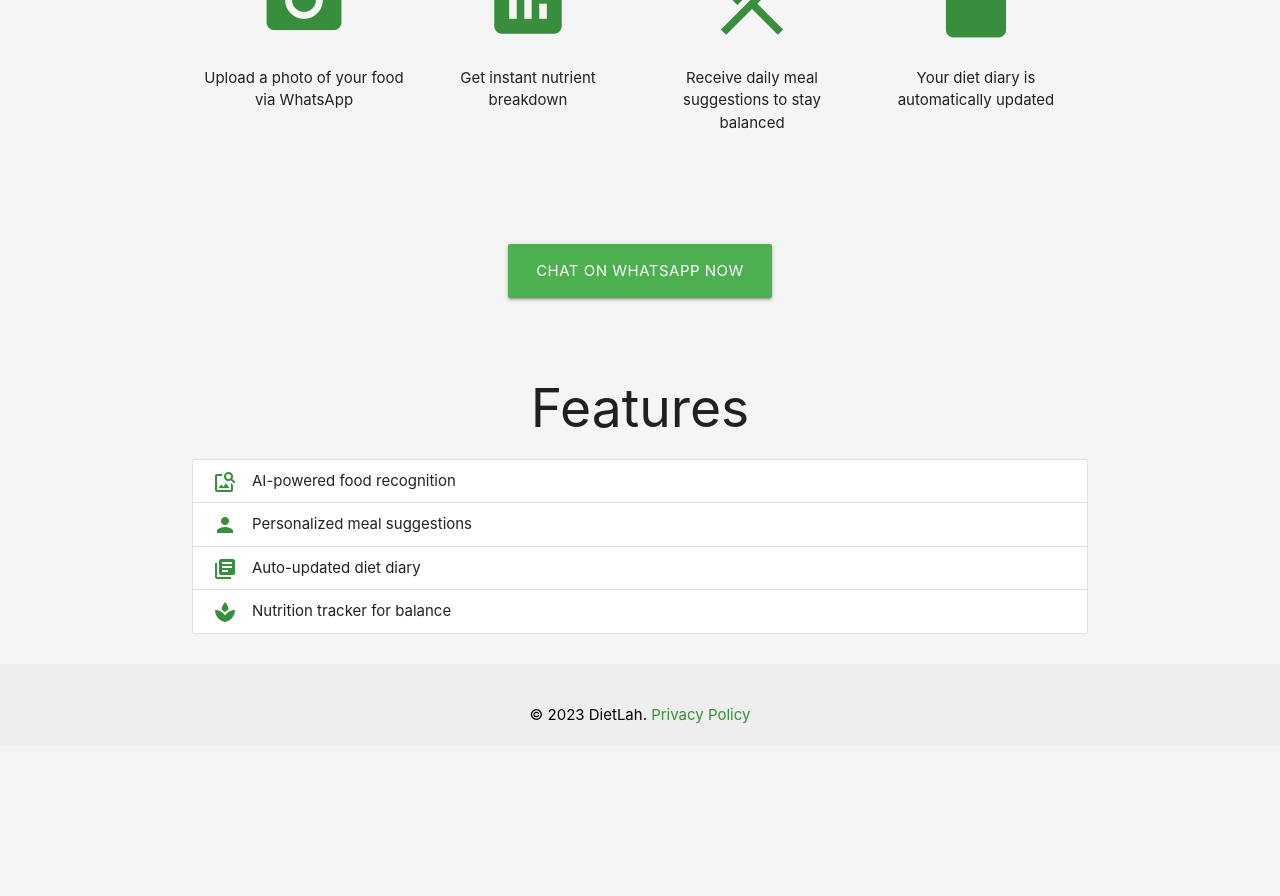
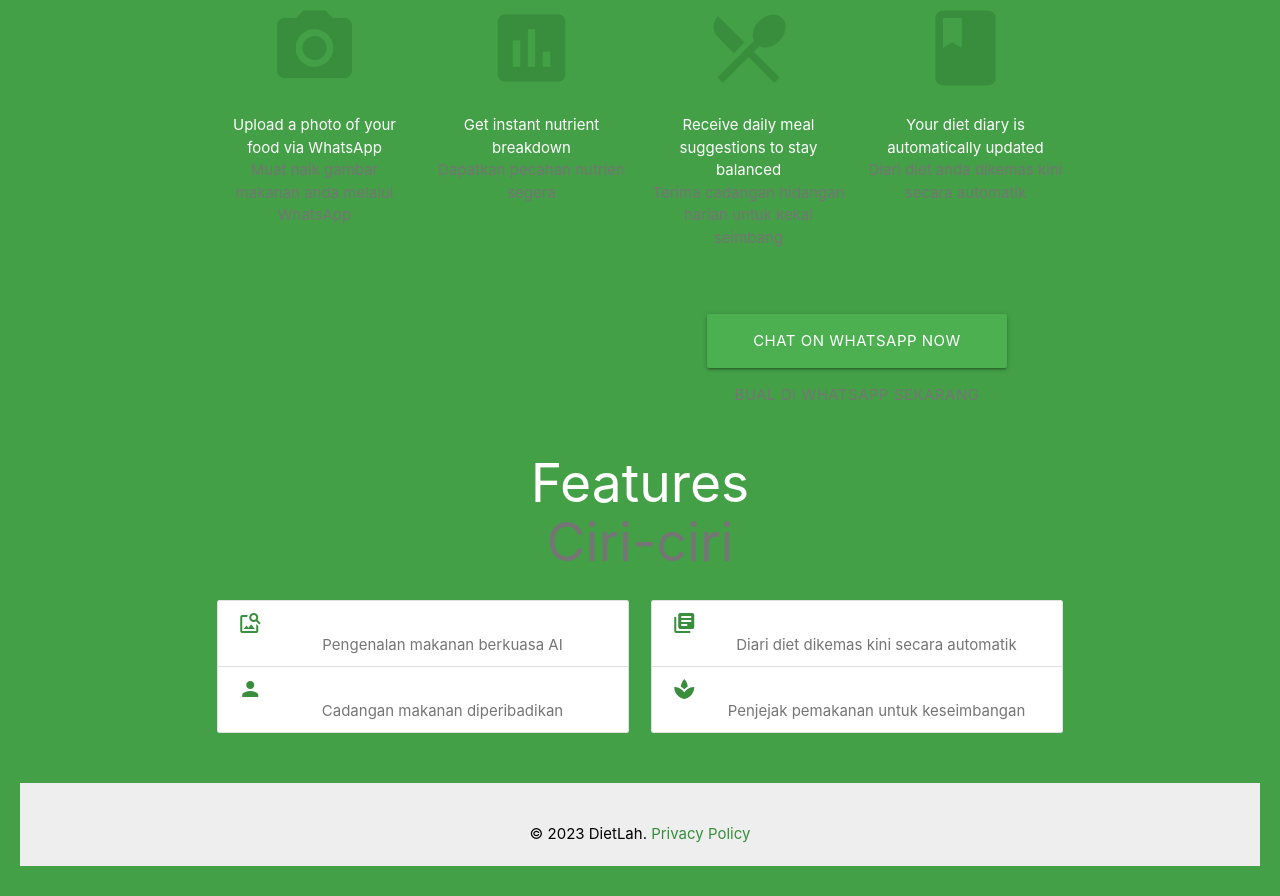
Before and after one commit to sharifrahim/dietlah, a plain HTML site: page index.html in a window 1280 px wide. Shown: the part 467-1363 px from the top of the page. Before the commit the page ends 1213 px from the top, so only its background shows below. Drawn offline with nearby package versions, Linux system fonts and the light colour scheme; a script that the page names is missing.

Commit message:
Make landing page bilingual and more compact

```diff
--- a/index.html
+++ b/index.html
@@ -18,80 +18,83 @@
   <body class="grey lighten-4">
     <header
       class="green darken-1 white-text center-align"
-      style="padding: 60px 20px"
+      style="padding: 30px 20px"
     >
       <h1 class="flow-text" style="font-size: 2.5em; font-weight: bold">
-        Your AI Diet Companion on WhatsApp
+        Your AI Diet Companion on WhatsApp<br>
+        <span class="grey-text text-lighten-4">Teman Diet AI Anda di WhatsApp</span>
       </h1>
       <p class="flow-text">
-        Snap your meal. Know your nutrients. Stay balanced.
+        Snap your meal. Know your nutrients. Stay balanced.<br>
+        <span class="grey-text text-lighten-4">Ambil gambar hidangan anda. Ketahui nutriennya. Kekal seimbang.</span>
       </p>
-    </header>
 
     <main>
       <section class="container section">
-        <h2 class="center-align">How It Works</h2>
+        <h2 class="center-align">How It Works<br><span class="grey-text text-darken-1">Cara Ia Berfungsi</span></h2>
         <div class="row">
           <div class="col s12 m3 center-align">
             <i class="material-icons large green-text text-darken-2"
               >photo_camera</i
             >
-            <p>Upload a photo of your food via WhatsApp</p>
+            <p>Upload a photo of your food via WhatsApp<br><span class="grey-text text-darken-1">Muat naik gambar makanan anda melalui WhatsApp</span></p>
           </div>
           <div class="col s12 m3 center-align">
             <i class="material-icons large green-text text-darken-2"
               >insert_chart</i
             >
-            <p>Get instant nutrient breakdown</p>
+            <p>Get instant nutrient breakdown<br><span class="grey-text text-darken-1">Dapatkan pecahan nutrien segera</span></p>
           </div>
           <div class="col s12 m3 center-align">
             <i class="material-icons large green-text text-darken-2"
               >restaurant_menu</i
             >
-            <p>Receive daily meal suggestions to stay balanced</p>
+            <p>Receive daily meal suggestions to stay balanced<br><span class="grey-text text-darken-1">Terima cadangan hidangan harian untuk kekal seimbang</span></p>
           </div>
           <div class="col s12 m3 center-align">
             <i class="material-icons large green-text text-darken-2">book</i>
-            <p>Your diet diary is automatically updated</p>
+            <p>Your diet diary is automatically updated<br><span class="grey-text text-darken-1">Diari diet anda dikemas kini secara automatik</span></p>
           </div>
         </div>
       </section>
 
-      <section class="container section center-align">
+        <section class="container section">
+          <div class="row">
+            <div class="col s12 m6 center-align">
               <div id="qrcode" class="section"></div>
-        <div class="section">
-          <a
-            href="https://wa.me/0108426793"
-            target="_blank"
-            rel="noopener"
-            class="btn-large green"
-            >Chat on WhatsApp Now</a
-          >
+            </div>
+            <div class="col s12 m6 center-align">
+              <a href="https://wa.me/0108426793" target="_blank" rel="noopener" class="btn-large green">
+                Chat on WhatsApp Now<br><span class="grey-text text-darken-1">Bual di WhatsApp Sekarang</span>
+              </a>
+            </div>
           </div>
         </section>
 
         <section class="container section">
-        <h2 class="center-align">Features</h2>
+          <h2 class="center-align">Features<br><span class="grey-text text-darken-1">Ciri-ciri</span></h2>
+          <div class="row">
+            <div class="col s12 m6">
               <ul class="collection">
                 <li class="collection-item">
-            <i class="material-icons left green-text text-darken-2"
-              >image_search</i
-            >AI-powered food recognition
+                  <i class="material-icons left green-text text-darken-2">image_search</i>AI-powered food recognition<br><span class="grey-text text-darken-1">Pengenalan makanan berkuasa AI</span>
                 </li>
                 <li class="collection-item">
-            <i class="material-icons left green-text text-darken-2">person</i
-            >Personalized meal suggestions
+                  <i class="material-icons left green-text text-darken-2">person</i>Personalized meal suggestions<br><span class="grey-text text-darken-1">Cadangan makanan diperibadikan</span>
+                </li>
+              </ul>
+            </div>
+            <div class="col s12 m6">
+              <ul class="collection">
+                <li class="collection-item">
+                  <i class="material-icons left green-text text-darken-2">library_books</i>Auto-updated diet diary<br><span class="grey-text text-darken-1">Diari diet dikemas kini secara automatik</span>
                 </li>
                 <li class="collection-item">
-            <i class="material-icons left green-text text-darken-2"
-              >library_books</i
-            >Auto-updated diet diary
-          </li>
-          <li class="collection-item">
-            <i class="material-icons left green-text text-darken-2">spa</i
-            >Nutrition tracker for balance
+                  <i class="material-icons left green-text text-darken-2">spa</i>Nutrition tracker for balance<br><span class="grey-text text-darken-1">Penjejak pemakanan untuk keseimbangan</span>
                 </li>
               </ul>
+            </div>
+          </div>
         </section>
     </main>
 
```
Lines whose indentation alone changed are shown as unchanged.
